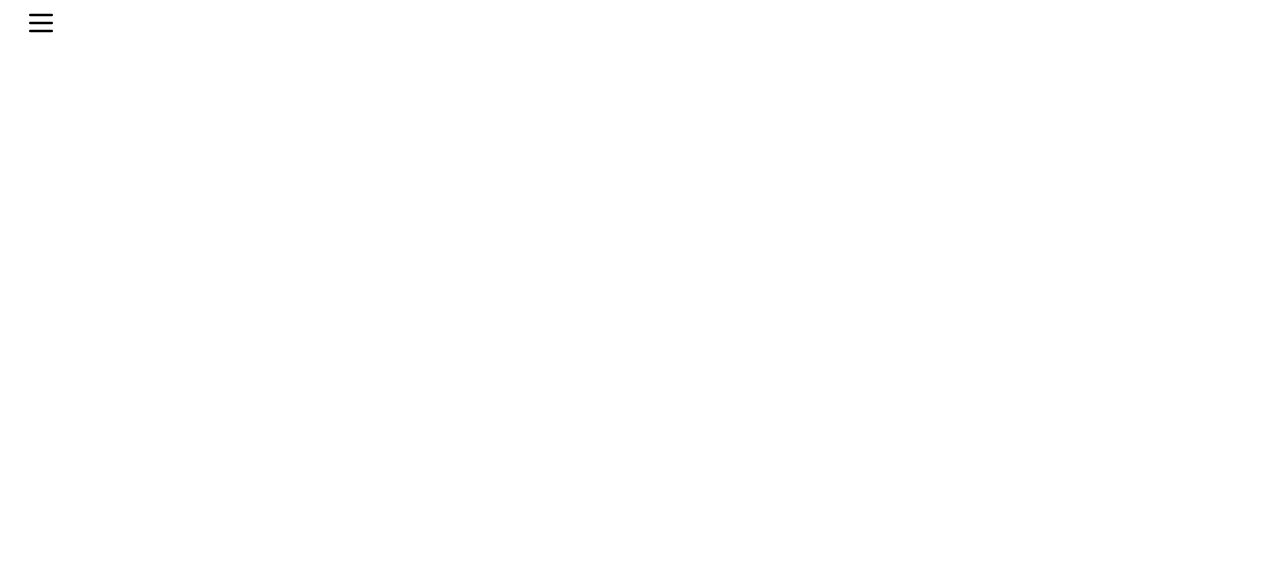
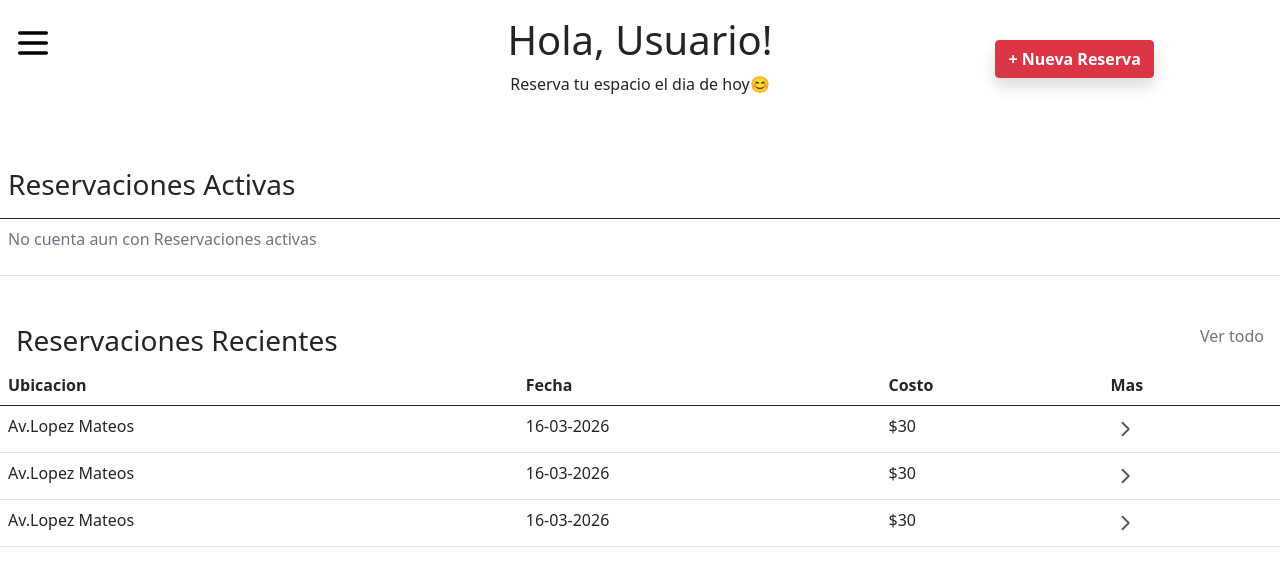
Before and after one commit to Anton811/Proyecto-PASE, a website built with Vite: page pages/client/dashboard/index.html in a window 1280 px wide. Built offline with nearby package versions, Linux system fonts and the light colour scheme.

Commit message:
Avance de dashboard

```diff
--- a/index.html
+++ b/index.html
@@ -12,60 +12,9 @@
     <title>PASE - Login</title>
   </head>
   <body>
-    <div id="main">
-      <div
-        class="container d-flex justify-content-center align-items-center vh-100"
-      >
-        <div class="container bg-light m-5">
-          <div class="d-flex justify-content-center m-3">
-            <h2>Inicio de Sesión</h2>
-          </div>
-          <form>
-            <div class="form-floating m-3">
-              <input
-                type="email"
-                name="email"
-                id="email"
-                placeholder="Ingresar Correo"
-                class="form-control"
-              />
-              <label for="email" class="text-danger">Correo</label>
-            </div>
-            <div class="form-floating m-3">
-              <input
-                type="password"
-                name="password"
-                id="password"
-                placeholder="Ingresar Contraseña"
-                class="form-control"
-              />
-              <label for="email" class="text-danger">Contraseña</label>
-            </div>
+    <div id="main"></div>
 
-            <div class="d-flex justify-content-center my-5">
-              <input
-                type="submit"
-                value="Iniciar Sesion"
-                class="btn btn-danger fw-bold"
-              />
-            </div>
-          </form>
-
-          <div class="d-flex justify-content-between m-3">
-            <a
-              href="/pages/client/dashboard/"
-              class="text-secondary text-decoration-none fw-bold"
-              >¿Olvidaste la Contraseña?</a
-            >
-            <a href="" class="text-danger text-decoration-none fw-bold"
-              >Registrarse</a
-            >
-          </div>
-        </div>
-      </div>
-    </div>
-
-    <!-- <script type="module" src="/src/main.js"></script> -->
+    <script type="module" src="/src/main.js"></script>
     <script
       src="https://cdn.jsdelivr.net/npm/bootstrap@5.0.2/dist/js/bootstrap.bundle.min.js"
       integrity="sha384-MrcW6ZMFYlzcLA8Nl+NtUVF0sA7MsXsP1UyJoMp4YLEuNSfAP+JcXn/tWtIaxVXM"
--- a/pages/client/dashboard/index.html
+++ b/pages/client/dashboard/index.html
@@ -12,7 +12,6 @@
     <title>PASE - Dashboard</title>
   </head>
   <body>
-    <div id="main">
     <!-- SlideBar para buscar otras opciones -->
     <div class="offcanvas offcanvas-start" id="nav">
       <div class="offcanvas-header">
@@ -24,15 +23,113 @@
       </div>
     </div>
 
-      <!-- Informacion principal -->
-      <div class="container mx-0">
+    <div id="main">
+      <div class="row my-3">
+        <div class="col-sm-4">
           <button class="btn" data-bs-toggle="offcanvas" data-bs-target="#nav">
             <img
               src="/src/assets/MenuBar.svg"
-            style="width: 32px; height: 32px"
+              style="width: 40px; height: 40px"
               viewBox="0 0 16 16"
             />
           </button>
+        </div>
+        <div class="col-sm-4">
+          <div class="">
+            <h1 class="d-flex justify-content-center">Hola, Usuario!</h1>
+          </div>
+          <div class="">
+            <p class="secondary d-flex justify-content-center">
+              Reserva tu espacio el dia de hoy😊
+            </p>
+          </div>
+        </div>
+        <div class="col-sm-4">
+          <br />
+          <button class="btn btn-danger fw-bold shadow mx-auto d-flex">
+            + Nueva Reserva
+          </button>
+        </div>
+      </div>
+      <div class="my-5">
+        <table class="table table-hover">
+          <thead>
+            <tr>
+              <th><h3>Reservaciones Activas</h3></th>
+            </tr>
+          </thead>
+          <tbody>
+            <tr>
+              <td>
+                <p class="text-secondary">
+                  No cuenta aun con Reservaciones activas
+                </p>
+              </td>
+            </tr>
+          </tbody>
+        </table>
+      </div>
+      <div class="my-5">
+        <div class="mx-3">
+          <div class="d-flex justify-content-between">
+            <h3>Reservaciones Recientes</h3>
+            <a href="/" class="text-decoration-none text-secondary">Ver todo</a>
+          </div>
+        </div>
+        <table class="table table-hover">
+          <thead>
+            <tr>
+              <th>Ubicacion</th>
+              <th>Fecha</th>
+              <th>Costo</th>
+              <th>Mas</th>
+            </tr>
+          </thead>
+          <tbody>
+            <tr>
+              <td>Av.Lopez Mateos</td>
+              <td>16-03-2026</td>
+              <td>$30</td>
+              <td>
+                <a href=""
+                  ><img
+                    src="/src/assets/RightArrow.svg"
+                    style="width: 30px; height: 30px"
+                    viewBox="0 0 16 16"
+                    alt=""
+                /></a>
+              </td>
+            </tr>
+            <tr>
+              <td>Av.Lopez Mateos</td>
+              <td>16-03-2026</td>
+              <td>$30</td>
+              <td>
+                <a href=""
+                  ><img
+                    src="/src/assets/RightArrow.svg"
+                    style="width: 30px; height: 30px"
+                    viewBox="0 0 16 16"
+                    alt=""
+                /></a>
+              </td>
+            </tr>
+            <tr>
+              <td>Av.Lopez Mateos</td>
+              <td>16-03-2026</td>
+              <td>$30</td>
+              <td>
+                <a href=""
+                  ><img
+                    src="/src/assets/RightArrow.svg"
+                    style="width: 30px; height: 30px"
+                    viewBox="0 0 16 16"
+                    alt=""
+                /></a>
+              </td>
+            </tr>
+          </tbody>
+        </table>
       </div>
     </div>
     <!-- <script type="module" src="dashboard.js"></script> -->
```
Also changed, not shown: src/main.js (+30 -21 lines), src/assets/RightArrow.svg (added). Lines whose indentation alone changed are shown as unchanged.
